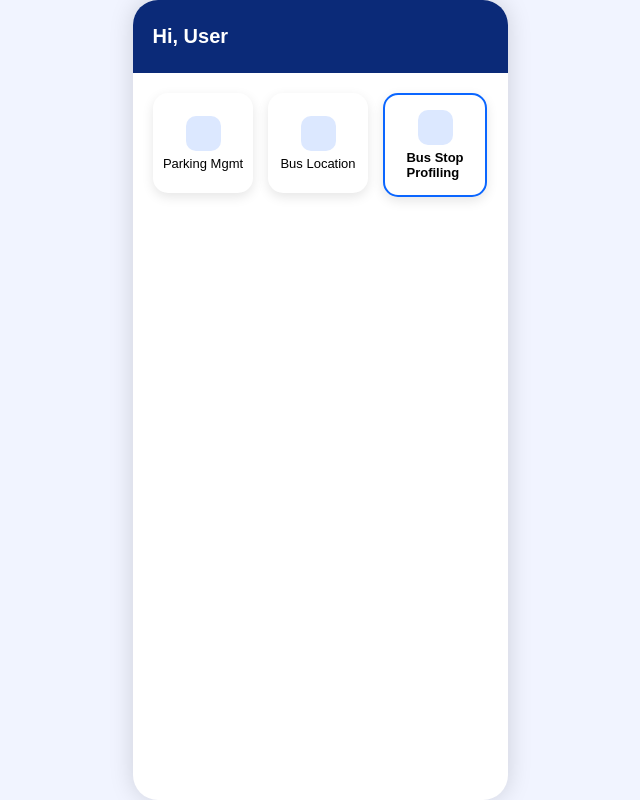
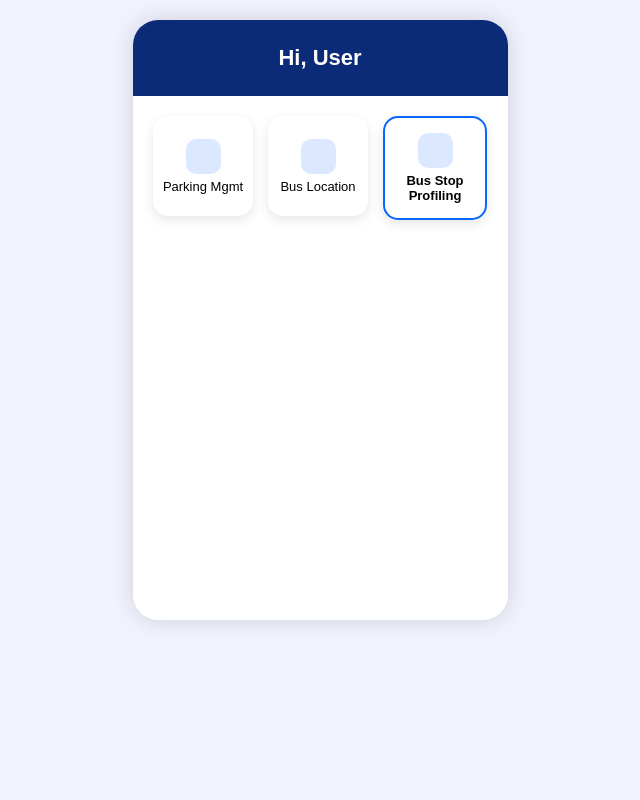
Before and after one commit to imran1991899/mobile-mockup-BusStopProfiling101, a plain HTML site: page index.html in a window 1280 px wide. Shown: the whole page, without its empty margins (320-960 px from the left). Drawn offline with Linux system fonts and the light colour scheme.

Commit message:
Update index.html

```diff
--- a/index.html
+++ b/index.html
@@ -1,73 +1,85 @@
 <!DOCTYPE html>
-<html>
+<html lang="en">
 <head>
-    <meta name="viewport" content="width=device-width, initial-scale=1">
-    <title>Mobile App Mockup</title>
+<meta charset="UTF-8" />
+<meta name="viewport" content="width=device-width, initial-scale=1" />
+<title>Mobile Mockup - Home</title>
 <style>
   body {
-            margin: 0; background: #f1f4ff;
+    margin: 0;
     font-family: Arial, sans-serif;
+    background: #f1f4ff;
   }
   .mobile {
-            width: 375px; margin: auto; min-height: 100vh;
-            background: white; border-radius: 25px;
-            overflow: hidden; box-shadow: 0 0 25px rgba(0,0,0,0.15);
+    max-width: 375px;
+    margin: 20px auto;
+    background: white;
+    border-radius: 25px;
+    box-shadow: 0 0 25px rgba(0, 0, 0, 0.15);
+    overflow: hidden;
+    min-height: 600px;
   }
   .header {
     background: #0b2a78;
-            color: white; padding: 25px 20px;
-            font-size: 20px; font-weight: bold;
+    color: white;
+    font-weight: bold;
+    font-size: 22px;
+    padding: 25px 20px;
+    text-align: center;
   }
   .grid {
-            display: flex; flex-wrap: wrap; gap: 15px;
-            padding: 20px; justify-content: center;
+    display: flex;
+    flex-wrap: wrap;
+    justify-content: center;
+    gap: 15px;
+    padding: 20px;
   }
   .card {
-            width: 100px; height: 100px;
-            background: #ffffff; border-radius: 15px;
+    width: 100px;
+    height: 100px;
+    background: white;
+    border-radius: 15px;
     box-shadow: 0 4px 12px rgba(0,0,0,0.1);
-            display: flex; flex-direction: column;
-            justify-content: center; align-items: center;
+    display: flex;
+    flex-direction: column;
+    justify-content: center;
+    align-items: center;
     font-size: 13px;
+    color: black;
+    text-decoration: none;
+  }
+  .card:hover {
+    box-shadow: 0 8px 20px rgba(11, 42, 120, 0.3);
   }
   .icon {
-            width: 35px; height: 35px;
-            background: #dce8ff; border-radius: 10px;
+    width: 35px;
+    height: 35px;
+    background: #dce8ff;
+    border-radius: 10px;
     margin-bottom: 5px;
   }
-        a { text-decoration: none; color: black; }
+  b {
+    text-align: center;
+  }
 </style>
 </head>
-
 <body>
   <div class="mobile">
-
-    <div class="header">
-        Hi, User
-    </div>
-
+    <div class="header">Hi, User</div>
     <div class="grid">
-
-        <div class="card">
+      <div class="card" tabindex="0">
         <div class="icon"></div>
         Parking Mgmt
       </div>
-
-        <div class="card">
+      <div class="card" tabindex="0">
         <div class="icon"></div>
         Bus Location
       </div>
-
-        <!-- ⭐ NEW MODULE: BUS STOP PROFILING -->
-        <a href="bus_stop_profiling.html">
-            <div class="card" style="border:2px solid #0b66ff;">
+      <a href="bus_stop_profiling.html" class="card" style="border: 2px solid #0b66ff;" tabindex="0">
         <div class="icon"></div>
         <b>Bus Stop<br>Profiling</b>
+      </a>
     </div>
-        </a>
-
-    </div>
-
   </div>
 </body>
 </html>
```
Lines whose indentation alone changed are shown as unchanged.
